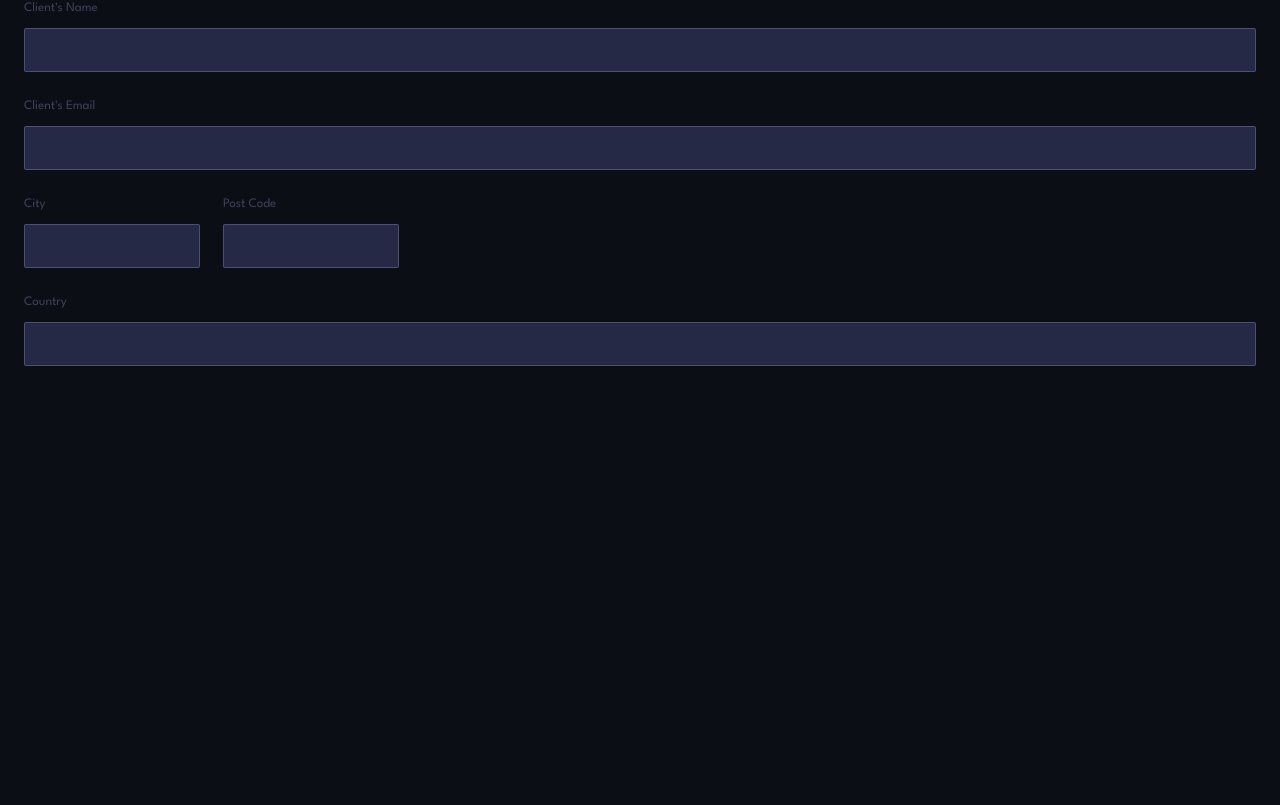
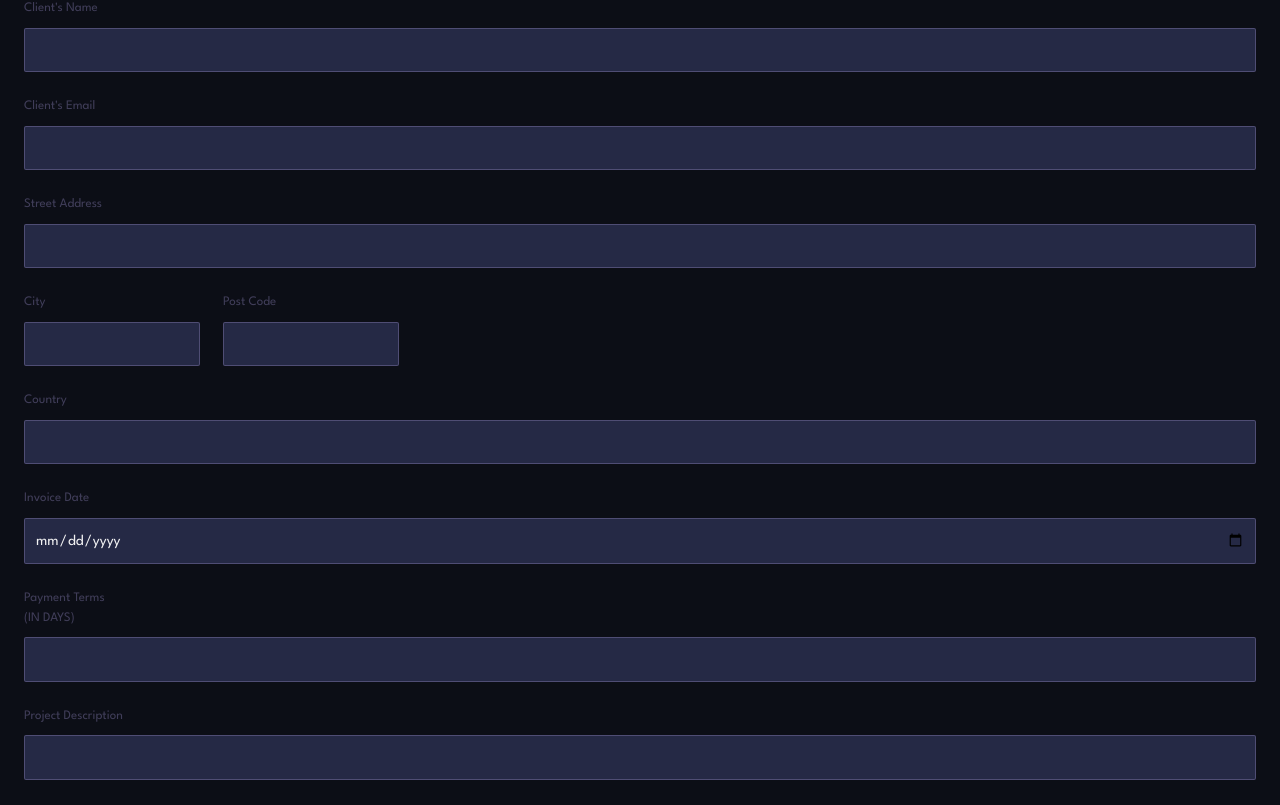
Before and after one commit to Davetech101/invoice-app, a Next.js app: page /create-invoice in a window 1280 px wide. Shown: the part 611-1416 px from the top of the page. Before the commit the page ends 1002 px from the top, so only its background shows below. Built offline with nearby package versions, Linux system fonts and the light colour scheme.

Commit message:
invoice form

```diff
--- a/components/InvoiceForm.jsx
+++ b/components/InvoiceForm.jsx
@@ -50,24 +50,52 @@ const InvoiceForm = () => {
             <div className="email sec">
               <label htmlFor="email">Client's Email</label>
 
-              <input type="text" id="email" />
+              <input type="email" id="email" />
+            </div>
+
+            <div className="clStreet sec">
+              <label htmlFor="clStreet">Street Address</label>
+
+              <input type="text" id="clStreet" />
             </div>
 
             <div className="zone">
-              <div className="city sec">
-                <label htmlFor="city">City</label>
-                <input type="text" id="city" />
+              <div className="clCity sec">
+                <label htmlFor="clCity">City</label>
+                <input type="text" id="clCity" />
               </div>
 
-              <div className="code sec">
-                <label htmlFor="code">Post Code</label>
-                <input type="text" id="code" />
+              <div className="clCode sec">
+                <label htmlFor="clCode">Post Code</label>
+                <input type="text" id="clCode" />
               </div>
             </div>
 
-            <div className="country sec">
-              <label htmlFor="country">Country</label>
-              <input type="text" id="country" />
+            <div className="clCountry sec">
+              <label htmlFor="clCountry">Country</label>
+              <input type="text" id="clCountry" />
+            </div>
+          </div>
+
+          <div className="dates">
+            <div className="invDate">
+              <label htmlFor="invoiceDate">Invoice Date</label>
+
+              <input type="date" id="invoiceDate" />
+            </div>
+
+            <div className="terms">
+              <label htmlFor="terms">Payment Terms
+              <p>(IN DAYS)</p>
+              </label>
+
+              <input type="number" max="30" min="1" id="terms" />
+            </div>
+
+            <div className="proDesc">
+              <label htmlFor="description">Project Description</label>
+
+              <input type="text" id="description" />
             </div>
           </div>
         </form>
```
